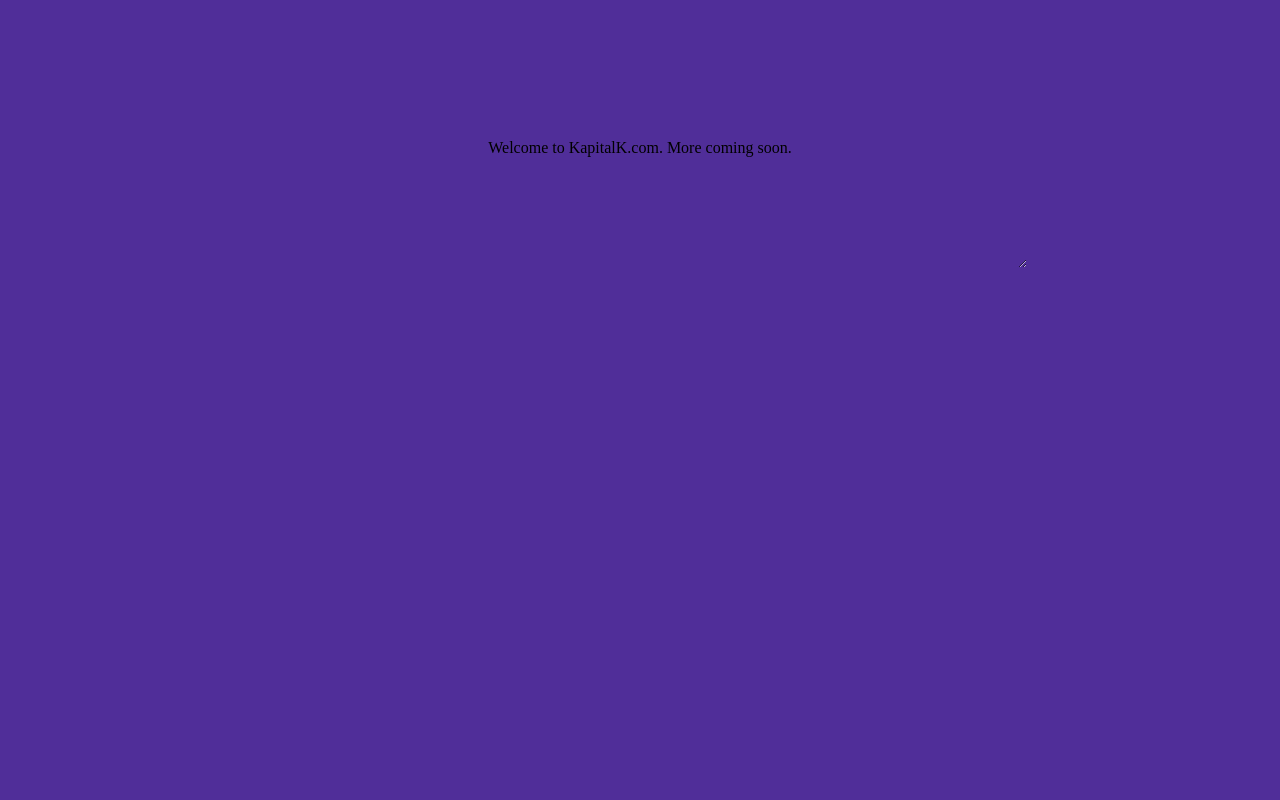
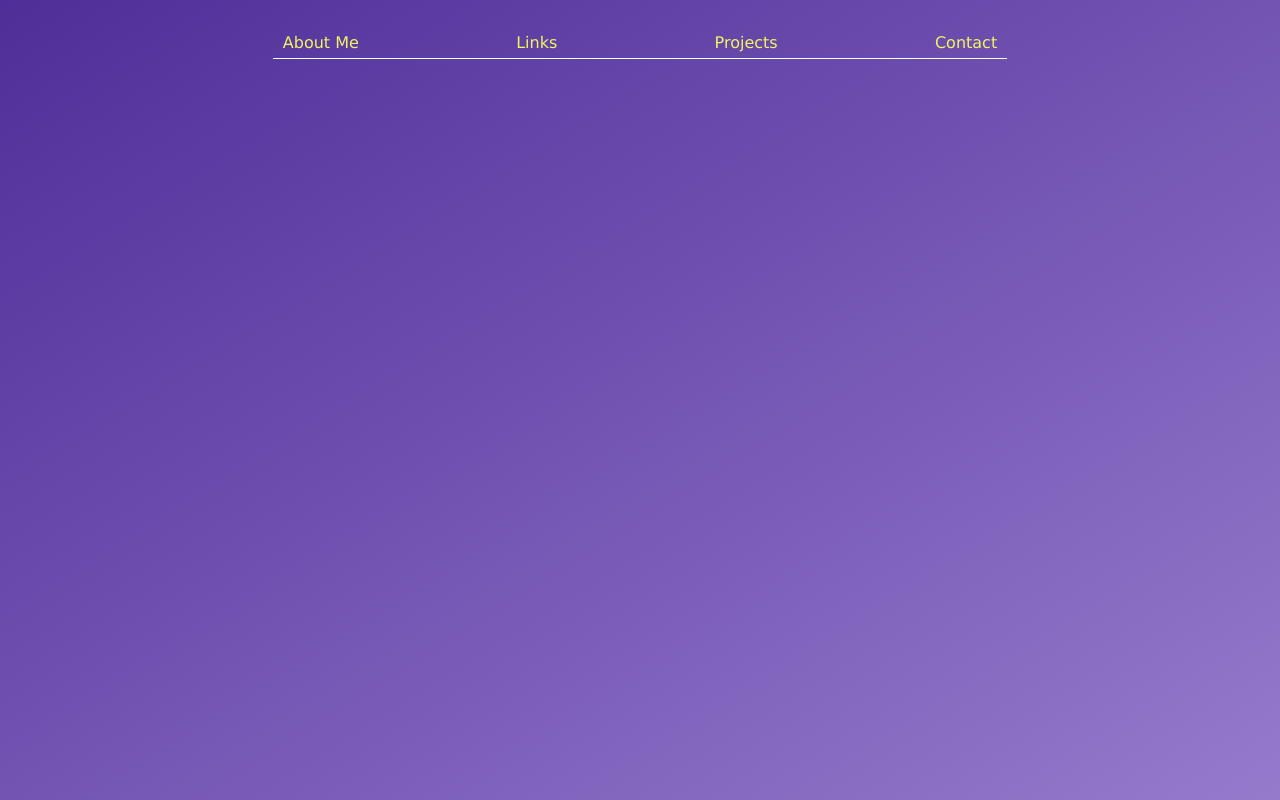
Before and after one commit to KalebHouse/kapitalk.com, a website: page kapitalk-site/index.html in a window 1280 px wide. Drawn offline with Linux system fonts and the light colour scheme.

Commit message:
Adding the menu and appropriate JS and CSS.

```diff
--- a/kapitalk-site/index.html
+++ b/kapitalk-site/index.html
@@ -5,8 +5,30 @@
     <link rel='stylesheet' type='text/css' href='./stylesheets/css/all.css'>
   </head>
   <body>
+    <nav id='mainNav'>
+      <a href='#' onClick='showContent("aboutMe")'>About Me</a>
+      <a href='#' onClick='showContent("links")'>Links</a>
+      <a href='#' onClick='showContent("projects")'>Projects</a>
+      <a href='#' onClick='showContent("contact")'>Contact</a>
+    </nav>
     <div id='mainContainer'>
-      <div class='centerStage'>Welcome to KapitalK.com. More coming soon.</div>
+      <div id='aboutMe' class='content hidden'>
+        <p>My name is Kaleb Boultinghouse and this is my website!</p>
+      </div>
+      <div id='links' class='content hidden'>
+        <ul>
+          <li><a href='https://www.linkedin.com/in/kaleb-boultinghouse-23a69618/'>LinkedIn</a></li>
+          <li><a href='https://github.com/KalebHouse'>GitHub</a></li>
+        </ul>
+      </div>
+      <div id='projects' class='content hidden'>
+        <ul>
+          <li><a>World Hub</a></li>
+        </ul>
+      </div>
+      <div id='contact' class='content hidden'>
+      </div>
     </div>
+    <script type='text/javascript' src='js/main.js'></script>
   </body>
 </html>
--- a/kapitalk-site/stylesheets/sass/modules/_base.scss
+++ b/kapitalk-site/stylesheets/sass/modules/_base.scss
@@ -1,16 +1,59 @@
+html {
+  height: 100%;
+  font-family: Verdana, Geneva, sans-serif;
+  font-size: 12pt;
   body {
-  background: #502E99;
+    background-image: linear-gradient(to bottom right, #502E99, #957ACC);
     padding: 20px;
-
+    background-position: center;
+    background-repeat: no-repeat;
+    background-size: cover;
+    #mainNav {
+      width: 60%;
+      height: 30px;
+      margin: 0px auto;
+      text-align: justify;
+      border-bottom: solid 1px white;
+      a{
+        color: #f0f465;
+        display: inline-block;
+        margin: 5px 10px;
+        height: 100%;
+        &:link  {
+          text-decoration: none;
+        }
+      }
+      &:after {
+        content: '';
+        display: inline-block;
+        width: 100%;
+      }
+    }
     #mainContainer {
-    height: 200px;
       width: 60%;
+      height: 100%;
+      padding: 20px;
       margin: 0 auto;
-    padding: 20px;
-    display: flex;
+      //display: flex;
+      position: relative;
       justify-content: center;
       align-items: center;
-    resize: both;
-    overflow: auto;
+      .content {
+        display: inline-block;
+        width: 100%;
+        max-height:500px;
+        overflow: hidden;
+        position: absolute;
+        transition-property: max-height;
+        transition-duration: .5s;
+        transition-delay: .5s;
+        &.hidden {
+          max-height: 0;
+          transition-property: max-height;
+          transition-duration: .5s;
+          transition-delay: 0s;
         }
       }
+    }
+  }
+}
```
Also changed, not shown: kapitalk-site/stylesheets/css/all.css. Lines whose indentation alone changed are shown as unchanged.
